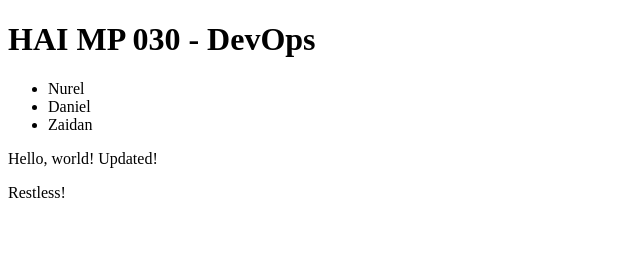
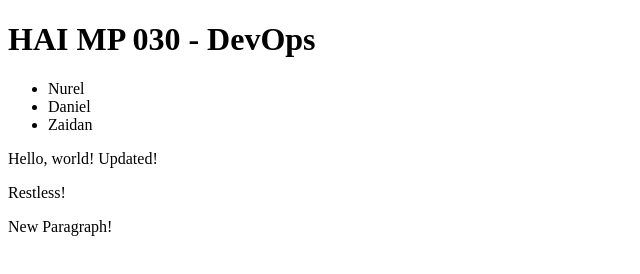
Before and after one commit to nurelhhh/mp-30, a website: page app/index.html in a window 1280 px wide. Shown: the whole page, without its empty margins (0-640 px from the left). Drawn offline with Linux system fonts and the light colour scheme.

Commit message:
Update index.html

```diff
--- a/app/index.html
+++ b/app/index.html
@@ -17,5 +17,6 @@
     </div>
     <p>Hello, world! Updated!</p>
     <p>Restless!</p>
+    <p>New Paragraph!</p>
 </body>
 </html>
```
